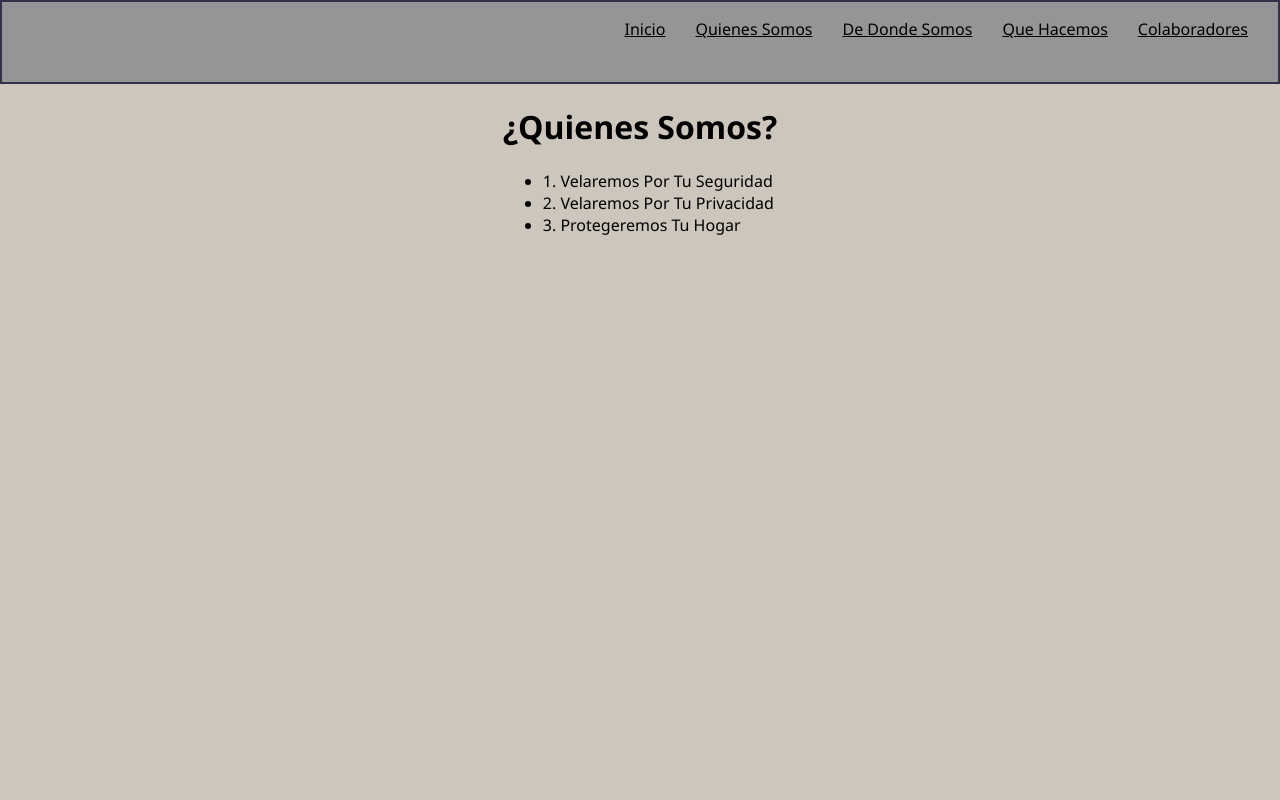
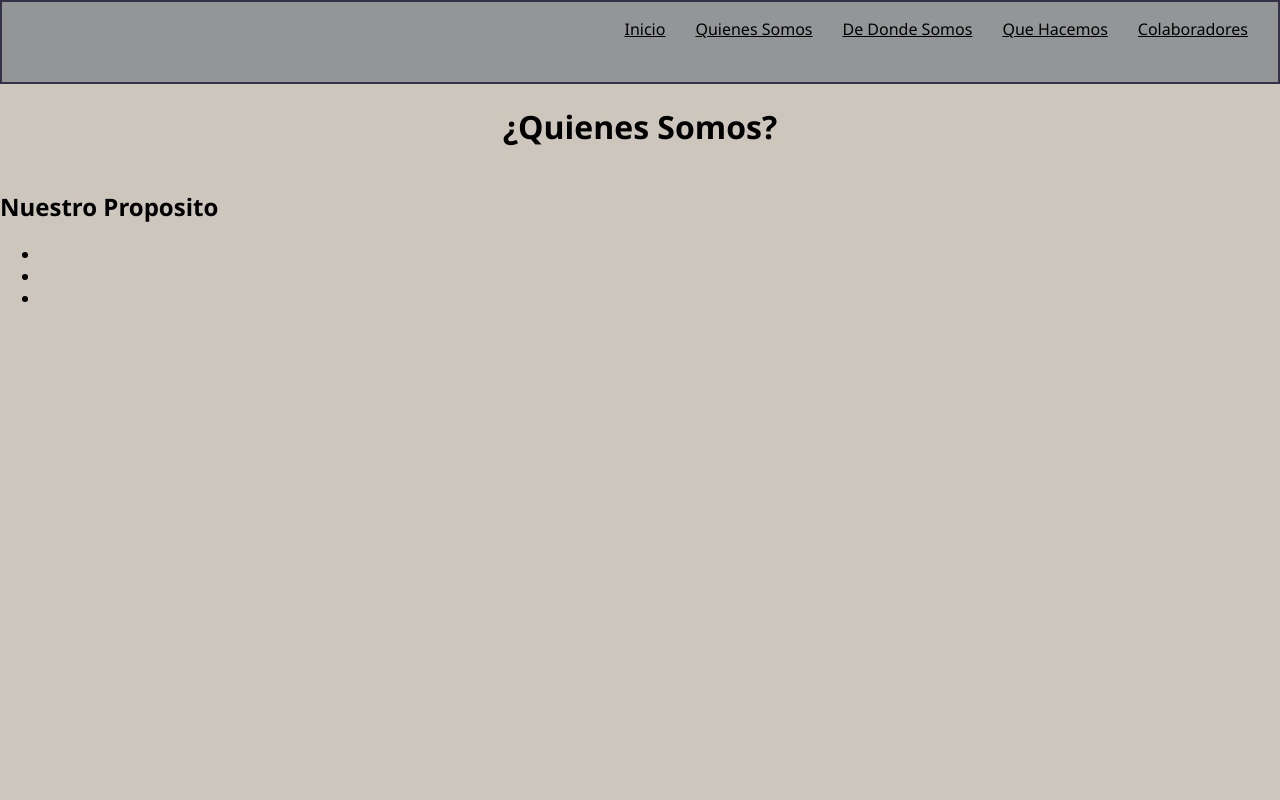
Before and after one commit to SpartanoIOI/paginas, a plain HTML site: page Paginas /Quienes-Somos.html in a window 1280 px wide. Shown: the top 800 px of the page. Drawn offline with Linux system fonts and the light colour scheme.

Commit message:
se han subido dos imagenes, y se esta intentando hacer una segunda pagina

```diff
--- a/Paginas /Quienes-Somos.html
+++ b/Paginas /Quienes-Somos.html
@@ -1,10 +1,10 @@
 <!DOCTYPE html>
 <html lang="es">
   <head>
-    <meta charset="UTF-8">
-    <meta name="viewport" content="width=device-width, initial-scale=1.0">
+    <meta charset="UTF-8" />
+    <meta name="viewport" content="width=device-width, initial-scale=1.0" />
     <title>Quienes Somos</title>
-    <link rel="stylesheet" href="style.css">
+    <link rel="stylesheet" href="style.css" />
   </head>
   <body>
     <header>
@@ -23,14 +23,16 @@
     <div class="main-2">
       <div class="Quienes">
         <h1>¿Quienes Somos?</h1>
+      </div>
+      <div class="Explicacion">
+        <h2>Nuestro Proposito</h2>
           <nav>
             <ul>
-              <li>1. Velaremos Por Tu Seguridad</li>
-              <li>2. Velaremos Por Tu Privacidad</li>
-              <li>3. Protegeremos Tu Hogar</li>
+              <li></li>
+              <li></li>
+              <li></li>
             </ul>
           </nav>
     </div>
-      </div>
   </body>
 </html>
--- a/Paginas /style.css
+++ b/Paginas /style.css
@@ -10,21 +10,28 @@ header{
     height: 80px;
 }
 
+
+
 .main{
     display: flex;
     flex-direction: column;
     align-items: center;
-    background-color: #CDC6BD;
+    background-color: #cdc6bd;
     height: 1000px;
 }
 
 .main-2{
+    background-color:#cdc6bd;
+    height: 1500px;
+}
+
+.Quienes{
     display: flex;
-    flex-direction: column;
-    align-items: center;
-    background-color: #CDC6BD;
-    height: 1000px;
+    justify-content: center;
 }
+
+
+
 
 .menu ul{
     display: flex;
```
Also changed, not shown: Paginas /imagenes/instalar-seguridad-en-casas-imporsystem-buga.jpg (added), Paginas /imagenes/istockphoto-1350595566-612x612.jpg (added). Lines whose indentation alone changed are shown as unchanged.
